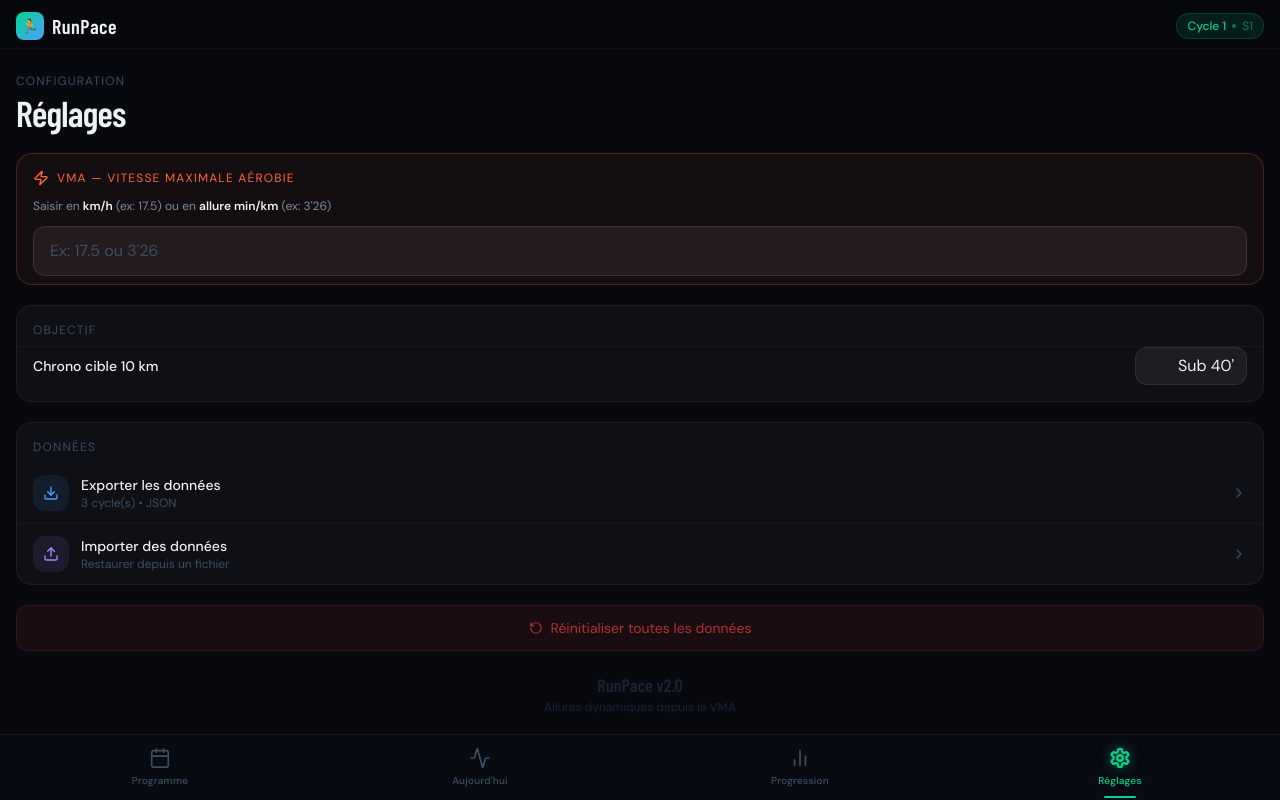
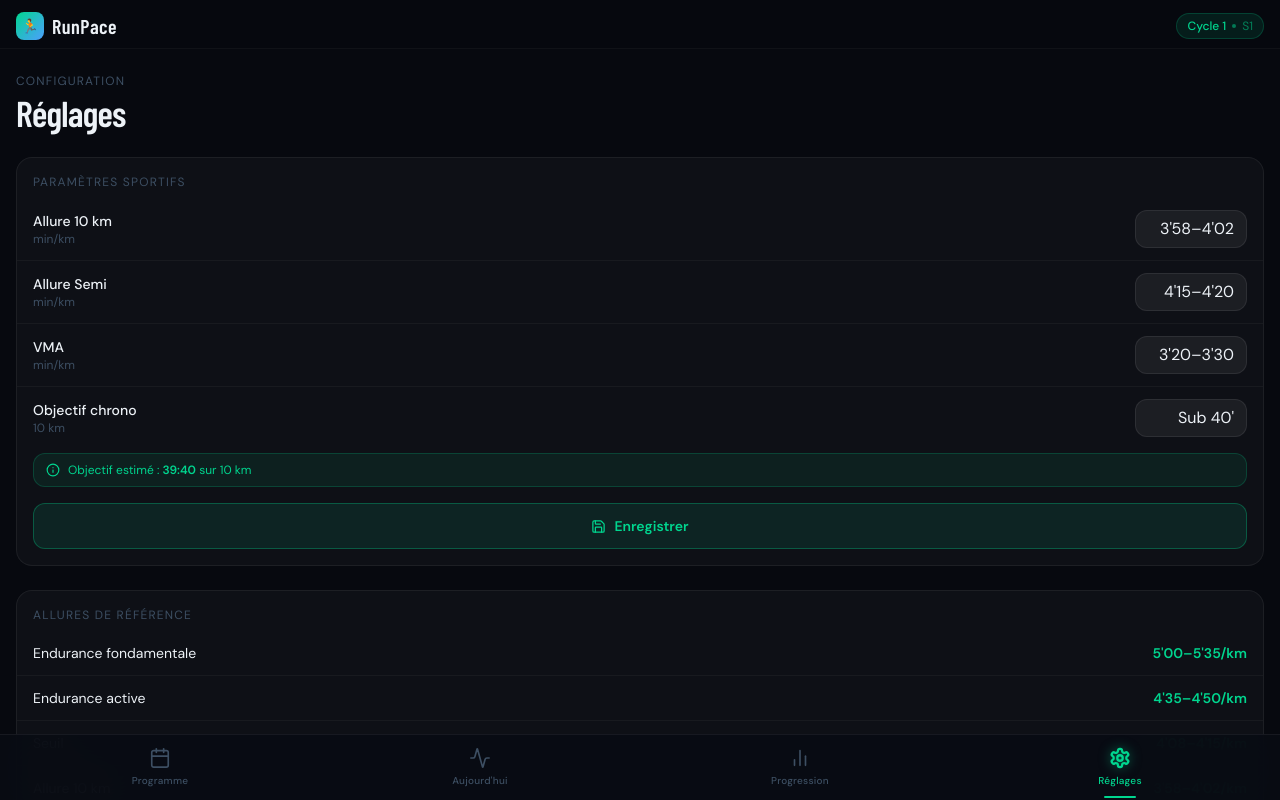
Before and after one commit to Po-Ptitjo/running-app, a React (Vite) app: page / in a window 1280 px wide. Both pictures are taken after a click on the button "Réglages". Built offline with nearby package versions, Linux system fonts and the light colour scheme; a web font is replaced by a local one.

Commit message:
Refactor SettingsView component and update functionality

```diff
--- a/src/views/SettingsView.jsx
+++ b/src/views/SettingsView.jsx
@@ -1,37 +1,19 @@
 import { useState } from 'react'
-import { Save, RotateCcw, Download, Upload, ChevronRight, Zap, RefreshCw, CheckCircle } from 'lucide-react'
+import { Save, RotateCcw, Download, Upload, ChevronRight, Info } from 'lucide-react'
 import { PACES } from '../data/trainingData'
+import { estimateChronoFrom10kmPace } from '../utils/progression'
 
-const TYPE_LABELS = {
-  vma: 'VMA courte',
-  specifique: 'Allure 10 km',
-  seuil: 'Seuil',
-  enduranceActive: 'Endurance active',
-  ef: 'Endurance fondamentale',
-  sl: 'Sortie longue',
-}
-
-const TYPE_COLORS = {
-  vma: '#FF6635',
-  specifique: '#00D68F',
-  seuil: '#A78BFA',
-  enduranceActive: '#4D9FFF',
-  ef: '#4D9FFF',
-  sl: '#F59E0B',
-}
-
-export default function SettingsView({ settings, onUpdate, onApplyVma, onReset, onExport, onImport, cycles, paceTable, estimatedChrono }) {
-  const [applied, setApplied] = useState(false)
+export default function SettingsView({ settings, onUpdate, onReset, onExport, onImport, cycles }) {
+  const [saved, setSaved] = useState(false)
+  const [form, setForm] = useState({ ...settings })
   const [showReset, setShowReset] = useState(false)
 
-  const handleVmaChange = (value) => {
-    onUpdate({ vmaInput: value })
-  }
+  const handleChange = (field, value) => setForm((f) => ({ ...f, [field]: value }))
 
-  const handleApply = () => {
-    onApplyVma()
-    setApplied(true)
-    setTimeout(() => setApplied(false), 2500)
+  const handleSave = () => {
+    onUpdate(form)
+    setSaved(true)
+    setTimeout(() => setSaved(false), 2000)
   }
 
   const handleImport = () => {
@@ -42,138 +24,102 @@
     input.click()
   }
 
-  const vmaIsValid = settings.vmaKmh && settings.vmaKmh > 0
+  const estimatedChrono = estimateChronoFrom10kmPace(form.pace10km)
 
   return (
-    <div className="px-4 py-6 space-y-5 pb-8">
+    <div className="px-4 py-6 space-y-6 pb-8">
       <div className="animate-fade-in">
         <p className="font-body text-xs uppercase tracking-widest mb-1" style={{ color: '#3D4F63' }}>Configuration</p>
         <h1 className="font-display text-4xl text-text-primary" style={{ letterSpacing: '-0.02em' }}>Réglages</h1>
       </div>
 
-      {/* VMA input */}
+      {/* Performance settings */}
       <div className="rounded-2xl overflow-hidden animate-slide-up"
-        style={{ background: 'rgba(255,102,53,0.06)', border: '1px solid rgba(255,102,53,0.25)' }}>
-        <div className="px-4 pt-4 pb-3 flex items-center gap-2">
-          <Zap size={16} style={{ color: '#FF6635' }} />
-          <p className="font-body text-xs uppercase tracking-widest" style={{ color: '#FF6635' }}>
-            VMA — Vitesse Maximale Aérobie
-          </p>
+        style={{ background: 'rgba(255,255,255,0.03)', border: '1px solid rgba(255,255,255,0.06)' }}>
+        <div className="px-4 pt-4 pb-2">
+          <p className="font-body text-xs uppercase tracking-widest" style={{ color: '#3D4F63' }}>Paramètres sportifs</p>
         </div>
 
-        <div className="px-4 pb-2">
-          <p className="font-body text-xs mb-3" style={{ color: '#7A8BA3' }}>
-            Saisir en <strong style={{ color: '#EDF2F7' }}>km/h</strong> (ex: 17.5)
-            ou en <strong style={{ color: '#EDF2F7' }}>allure min/km</strong> (ex: 3'26)
-          </p>
-          <div className="flex gap-2">
+        {[
+          { field: 'pace10km', label: 'Allure 10 km', placeholder: "3'58–4'02", hint: "min/km" },
+          { field: 'paceSemi', label: 'Allure Semi', placeholder: "4'15–4'20", hint: "min/km" },
+          { field: 'vma', label: 'VMA', placeholder: "3'20–3'30", hint: "min/km" },
+          { field: 'objective', label: 'Objectif chrono', placeholder: "Sub 40'", hint: '10 km' },
+        ].map(({ field, label, placeholder, hint }, i) => (
+          <div key={field} className="px-4 py-3 flex items-center gap-3"
+            style={{ borderTop: i > 0 ? '1px solid rgba(255,255,255,0.04)' : 'none' }}>
+            <div className="flex-1">
+              <p className="font-body text-sm font-medium text-text-primary">{label}</p>
+              <p className="font-body text-xs" style={{ color: '#3D4F63' }}>{hint}</p>
+            </div>
             <input
               type="text"
-              value={settings.vmaInput || ''}
-              onChange={(e) => handleVmaChange(e.target.value)}
-              placeholder="Ex: 17.5 ou 3'26"
-              className="flex-1 px-4 py-3 rounded-xl font-body text-base text-text-primary outline-none"
-              style={{
-                background: 'rgba(255,255,255,0.06)',
-                border: `1px solid ${vmaIsValid ? 'rgba(255,102,53,0.5)' : 'rgba(255,255,255,0.1)'}`,
-              }}
+              value={form[field] || ''}
+              onChange={(e) => handleChange(field, e.target.value)}
+              placeholder={placeholder}
+              className="w-28 text-right px-3 py-2 rounded-xl font-body text-sm text-text-primary outline-none"
+              style={{ background: 'rgba(255,255,255,0.06)', border: '1px solid rgba(255,255,255,0.08)' }}
             />
-            {vmaIsValid && (
-              <div className="flex items-center justify-center px-3 rounded-xl"
-                style={{ background: 'rgba(255,102,53,0.15)', minWidth: '70px' }}>
-                <span className="font-display text-lg" style={{ color: '#FF6635' }}>
-                  {settings.vmaKmh?.toFixed(1)} km/h
-                </span>
           </div>
-            )}
-          </div>
-        </div>
+        ))}
 
-        {/* Estimated chrono */}
         {estimatedChrono && (
-          <div className="mx-4 my-3 px-3 py-2.5 rounded-xl flex items-center justify-between"
+          <div className="mx-4 mb-4 mt-1 px-3 py-2 rounded-xl flex items-center gap-2"
             style={{ background: 'rgba(0,214,143,0.08)', border: '1px solid rgba(0,214,143,0.2)' }}>
-            <p className="font-body text-sm" style={{ color: '#7A8BA3' }}>
-              Objectif 10 km estimé
-            </p>
-            <p className="font-display text-2xl" style={{ color: '#00D68F' }}>
-              {estimatedChrono}
+            <Info size={14} style={{ color: '#00D68F' }} />
+            <p className="font-body text-xs" style={{ color: '#00D68F' }}>
+              Objectif estimé : <strong>{estimatedChrono}</strong> sur 10 km
             </p>
           </div>
         )}
 
-        {/* Apply button */}
-        {vmaIsValid && (
         <div className="px-4 pb-4">
-            <button onClick={handleApply}
+          <button onClick={handleSave}
             className="w-full py-3 rounded-xl font-body text-sm font-semibold flex items-center justify-center gap-2 transition-all active:scale-98"
-              style={{
-                background: applied ? 'rgba(0,214,143,0.2)' : 'rgba(255,102,53,0.15)',
-                color: applied ? '#00D68F' : '#FF6635',
-                border: `1px solid ${applied ? 'rgba(0,214,143,0.3)' : 'rgba(255,102,53,0.3)'}`,
-              }}>
-              {applied ? <CheckCircle size={15} /> : <RefreshCw size={15} />}
-              {applied ? 'Allures recalculées ✓' : 'Recalculer toutes les allures'}
+            style={{ background: saved ? 'rgba(0,214,143,0.2)' : 'rgba(0,214,143,0.1)', color: '#00D68F', border: '1px solid rgba(0,214,143,0.3)' }}>
+            <Save size={15} />
+            {saved ? 'Enregistré ✓' : 'Enregistrer'}
           </button>
         </div>
-        )}
       </div>
 
-      {/* Calculated pace table */}
-      {paceTable && (
+      {/* Reference paces */}
       <div className="rounded-2xl overflow-hidden animate-slide-up"
-          style={{ background: 'rgba(255,255,255,0.03)', border: '1px solid rgba(255,255,255,0.06)' }}>
+        style={{ background: 'rgba(255,255,255,0.03)', border: '1px solid rgba(255,255,255,0.06)', animationDelay: '80ms' }}>
         <div className="px-4 pt-4 pb-2">
-            <p className="font-body text-xs uppercase tracking-widest" style={{ color: '#3D4F63' }}>
-              Allures calculées depuis ta VMA
-            </p>
+          <p className="font-body text-xs uppercase tracking-widest" style={{ color: '#3D4F63' }}>Allures de référence</p>
         </div>
-          {Object.entries(paceTable).filter(([k]) => k !== 'chrono10km').map(([key, pace], i) => (
+        {Object.entries(PACES).map(([key, { label, range }], i) => (
           <div key={key} className="px-4 py-3 flex items-center justify-between"
             style={{ borderTop: i > 0 ? '1px solid rgba(255,255,255,0.04)' : 'none' }}>
-              <div className="flex items-center gap-2">
-                <span className="w-2 h-2 rounded-full" style={{ background: TYPE_COLORS[key] || '#7A8BA3' }} />
-                <p className="font-body text-sm text-text-primary">{TYPE_LABELS[key] || key}</p>
-              </div>
-              <p className="font-body text-sm font-semibold" style={{ color: TYPE_COLORS[key] || '#00D68F' }}>
-                {pace}
-              </p>
+            <p className="font-body text-sm text-text-primary">{label}</p>
+            <p className="font-body text-sm font-semibold" style={{ color: '#00D68F' }}>{range}</p>
           </div>
         ))}
-        </div>
-      )}
-
-      {/* Objective */}
-      <div className="rounded-2xl overflow-hidden animate-slide-up"
-        style={{ background: 'rgba(255,255,255,0.03)', border: '1px solid rgba(255,255,255,0.06)' }}>
-        <div className="px-4 pt-4 pb-2">
-          <p className="font-body text-xs uppercase tracking-widest" style={{ color: '#3D4F63' }}>Objectif</p>
-        </div>
-        <div className="px-4 pb-4 flex items-center gap-3"
-          style={{ borderTop: '1px solid rgba(255,255,255,0.04)' }}>
-          <div className="flex-1">
-            <p className="font-body text-sm font-medium text-text-primary">Chrono cible 10 km</p>
-          </div>
-          <input
-            type="text"
-            value={settings.objective || ''}
-            onChange={(e) => onUpdate({ objective: e.target.value })}
-            placeholder="Sub 40'"
-            className="w-28 text-right px-3 py-2 rounded-xl font-body text-sm text-text-primary outline-none"
-            style={{ background: 'rgba(255,255,255,0.06)', border: '1px solid rgba(255,255,255,0.08)' }}
-          />
-        </div>
       </div>
 
       {/* Data management */}
       <div className="rounded-2xl overflow-hidden animate-slide-up"
-        style={{ background: 'rgba(255,255,255,0.03)', border: '1px solid rgba(255,255,255,0.06)' }}>
+        style={{ background: 'rgba(255,255,255,0.03)', border: '1px solid rgba(255,255,255,0.06)', animationDelay: '120ms' }}>
         <div className="px-4 pt-4 pb-2">
           <p className="font-body text-xs uppercase tracking-widest" style={{ color: '#3D4F63' }}>Données</p>
         </div>
+
         {[
-          { label: 'Exporter les données', sub: `${cycles.length} cycle(s) • JSON`, icon: <Download size={16} />, color: '#4D9FFF', action: onExport },
-          { label: 'Importer des données', sub: 'Restaurer depuis un fichier', icon: <Upload size={16} />, color: '#A78BFA', action: handleImport },
+          {
+            label: 'Exporter les données',
+            sub: `${cycles.length} cycle(s) • JSON`,
+            icon: <Download size={16} />,
+            color: '#4D9FFF',
+            action: onExport,
+          },
+          {
+            label: 'Importer des données',
+            sub: 'Restaurer depuis un fichier',
+            icon: <Upload size={16} />,
+            color: '#A78BFA',
+            action: handleImport,
+          },
         ].map(({ label, sub, icon, color, action }, i) => (
           <button key={label} onClick={action}
             className="w-full px-4 py-3 flex items-center gap-3 active:bg-white/5 transition-colors"
@@ -191,7 +137,7 @@
       </div>
 
       {/* Reset */}
-      <div className="animate-slide-up">
+      <div className="animate-slide-up" style={{ animationDelay: '160ms' }}>
         {!showReset ? (
           <button onClick={() => setShowReset(true)}
             className="w-full py-3 rounded-xl font-body text-sm flex items-center justify-center gap-2"
@@ -221,9 +167,10 @@
         )}
       </div>
 
-      <div className="text-center pb-4">
-        <p className="font-display text-lg" style={{ color: '#1A2333' }}>RunPace v2.0</p>
-        <p className="font-body text-xs" style={{ color: '#1A2333' }}>Allures dynamiques depuis la VMA</p>
+      {/* App info */}
+      <div className="text-center pb-4 animate-fade-in" style={{ animationDelay: '200ms' }}>
+        <p className="font-display text-lg" style={{ color: '#1A2333' }}>RunPace v1.0</p>
+        <p className="font-body text-xs" style={{ color: '#1A2333' }}>Programme 10 km — Stockage local uniquement</p>
       </div>
     </div>
   )
```
Lines whose indentation alone changed are shown as unchanged.
